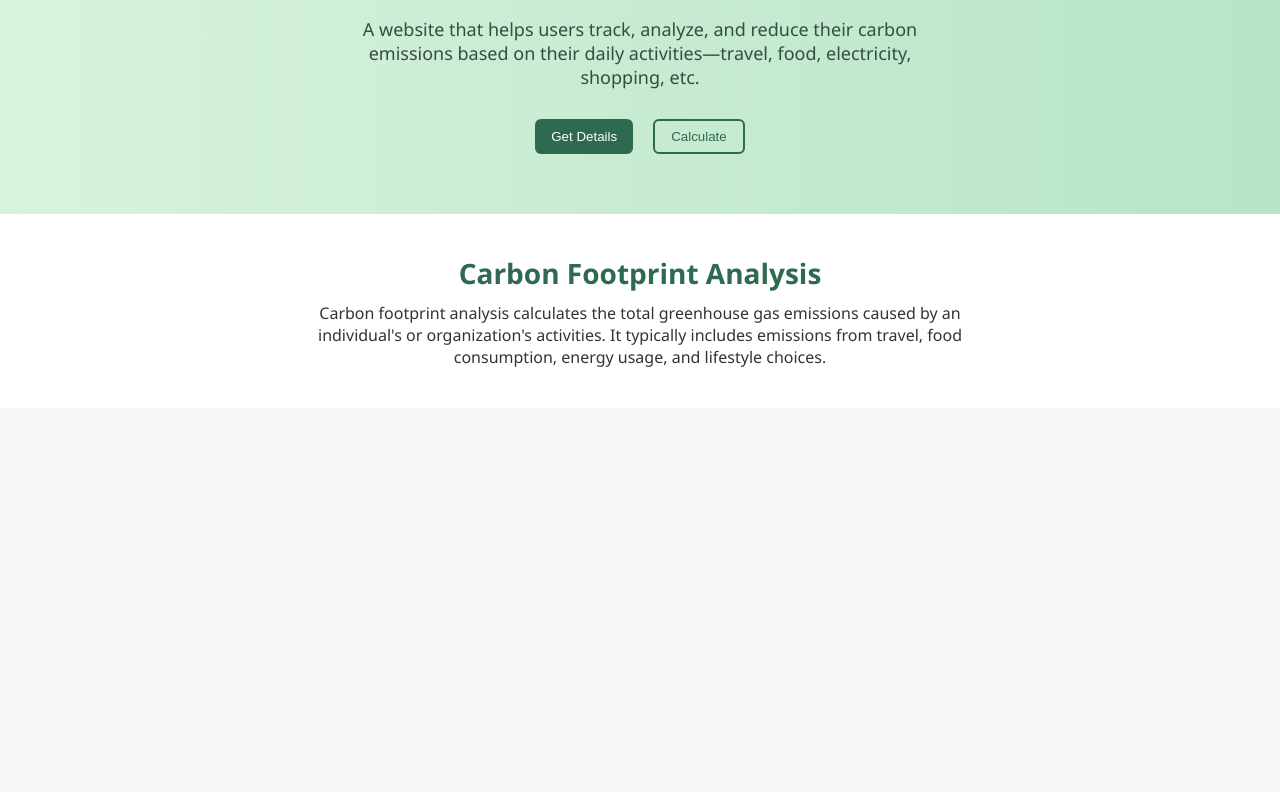
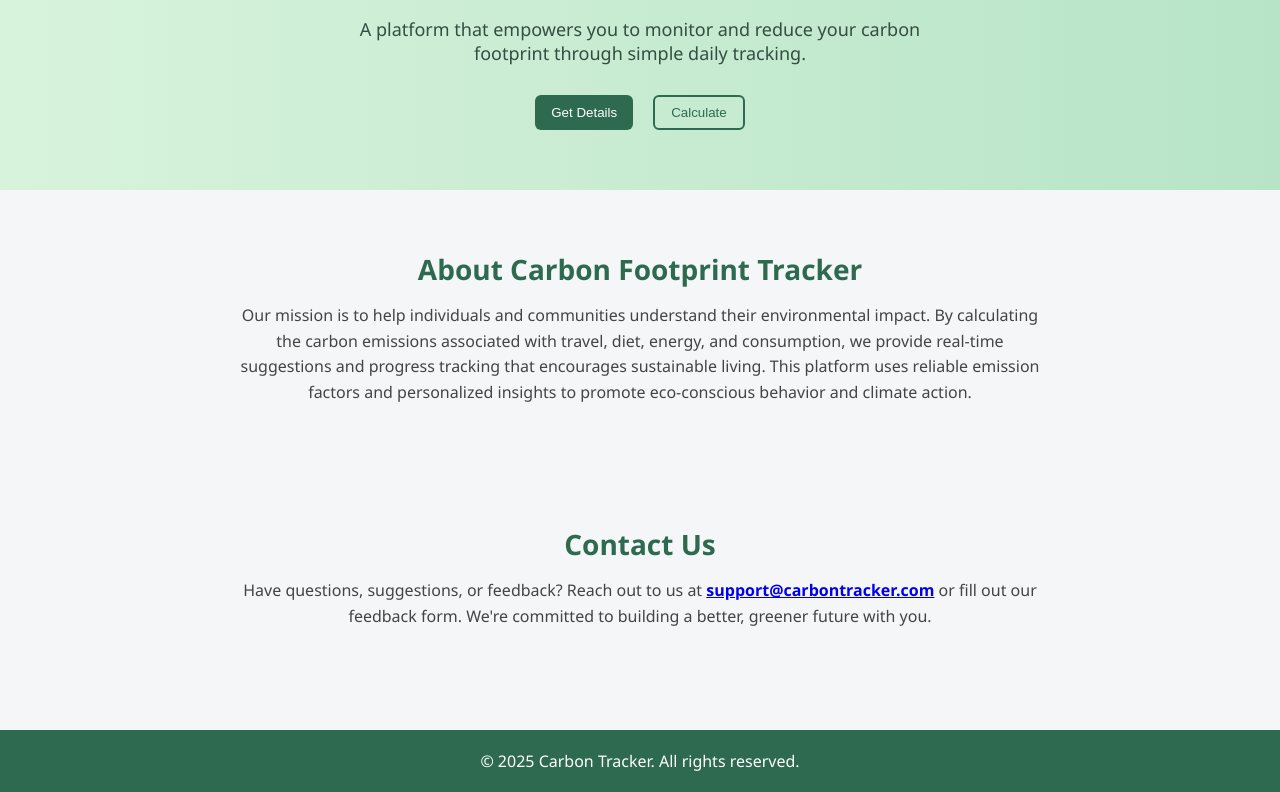
Before and after one commit to Nishantranjan123/Carbon-footprint-Tracker, a website: page Front-end/index.html in a window 1280 px wide. Shown: the part 217-1009 px from the top of the page. Before the commit the page ends 800 px from the top, so only its background shows below. Drawn offline with Linux system fonts and the light colour scheme.

Commit message:
some updates

```diff
--- a/Front-end/index.html
+++ b/Front-end/index.html
@@ -7,7 +7,10 @@
   <link rel="stylesheet" href="style.css"/>
 
   <style>
-    /* Add or enhance styles here */
+    html {
+      scroll-behavior: smooth;
+    }
+
     body {
       font-family: 'Segoe UI', sans-serif;
       background-color: #f4f6f8;
@@ -21,6 +24,9 @@
       padding: 15px 30px;
       box-shadow: 0 2px 5px rgba(0,0,0,0.1);
       align-items: center;
+      position: sticky;
+      top: 0;
+      z-index: 1000;
     }
 
     .site-name {
@@ -59,14 +65,18 @@
     }
 
     .btn-outline:hover,
-    .btn:hover {
+    .btn:hover,
+    nav ul li a:hover {
       background-color: #1b4332;
       color: white;
       transform: scale(1.05);
     }
 
+    section {
+      padding: 60px 20px;
+    }
+
     .hero {
-      padding: 60px 20px;
       text-align: center;
       background: linear-gradient(to right, #d8f3dc, #b7e4c7);
     }
@@ -90,21 +100,28 @@
       gap: 20px;
     }
 
-    .info-section {
-      padding: 40px 20px;
-      background-color: #ffffff;
+    .section-title {
+      text-align: center;
+      font-size: 28px;
+      color: #2d6a4f;
+      margin-bottom: 15px;
+    }
+
+    .section-text {
+      max-width: 800px;
+      margin: 0 auto;
+      font-size: 16px;
+      color: #444;
+      line-height: 1.6;
       text-align: center;
     }
 
-    .info-section h2 {
-      color: #2d6a4f;
-    }
-
-    .info-section p {
-      max-width: 700px;
-      margin: 0 auto;
-      font-size: 16px;
-      color: #333;
+    footer {
+      text-align: center;
+      padding: 20px;
+      background-color: #2d6a4f;
+      color: white;
+      margin-top: 40px;
     }
   </style>
 </head>
@@ -114,9 +131,9 @@
     <nav>
       <div class="site-name">Carbon Tracker</div>
       <ul>
-        <li><a href="#">Home</a></li>
-        <li><a href="#">About</a></li>
-        <li><a href="#">Contact</a></li>
+        <li><a href="#home">Home</a></li>
+        <li><a href="#about">About</a></li>
+        <li><a href="#contact">Contact</a></li>
         <li><button class="btn" onclick="window.location.href='signin.html'">Sign In</button></li>
         <li><button class="btn btn-outline" onclick="window.location.href='signup.html'">Sign Up</button></li>
       </ul>
@@ -124,29 +141,48 @@
   </header>
 
   <main>
-    <section class="hero">
+    <!-- HOME Section -->
+    <section class="hero" id="home">
       <h1>Calculate Your Daily Impact</h1>
-      <p>A website that helps users track, analyze, and reduce their carbon emissions based on their daily activities—travel, food, electricity, shopping, etc.</p>
+      <p>A platform that empowers you to monitor and reduce your carbon footprint through simple daily tracking.</p>
       <div class="hero-buttons">
         <button class="btn">Get Details</button>
-        <!-- Button with smooth transition and redirect -->
         <button class="btn btn-outline" onclick="redirectToCalc()">Calculate</button>
       </div>
     </section>
 
-    <section class="info-section">
-      <h2>Carbon Footprint Analysis</h2>
-      <p>Carbon footprint analysis calculates the total greenhouse gas emissions caused by an individual's or organization's activities. It typically includes emissions from travel, food consumption, energy usage, and lifestyle choices.</p>
+    <!-- ABOUT Section -->
+    <section id="about">
+      <h2 class="section-title">About Carbon Footprint Tracker</h2>
+      <p class="section-text">
+        Our mission is to help individuals and communities understand their environmental impact.
+        By calculating the carbon emissions associated with travel, diet, energy, and consumption, we provide real-time
+        suggestions and progress tracking that encourages sustainable living. This platform uses reliable emission
+        factors and personalized insights to promote eco-conscious behavior and climate action.
+      </p>
+    </section>
+
+    <!-- CONTACT Section -->
+    <section id="contact">
+      <h2 class="section-title">Contact Us</h2>
+      <p class="section-text">
+        Have questions, suggestions, or feedback? Reach out to us at
+        <strong><a href="mailto:support@carbontracker.com">support@carbontracker.com</a></strong>
+        or fill out our feedback form.
+        We're committed to building a better, greener future with you.
+      </p>
     </section>
   </main>
 
+  <footer>
+    &copy; 2025 Carbon Tracker. All rights reserved.
+  </footer>
+
   <script>
     function redirectToCalc() {
-      // Optional delay for a transition effect before page change
-      document.querySelector(".btn-outline").classList.add("clicked");
       setTimeout(() => {
         window.location.href = "index2.html";
-      }, 200); // 200ms delay for a smoother UX
+      }, 200);
     }
   </script>
 </body>
```
Also changed, not shown: Front-end/index3.html (added, +92 -0 lines).
